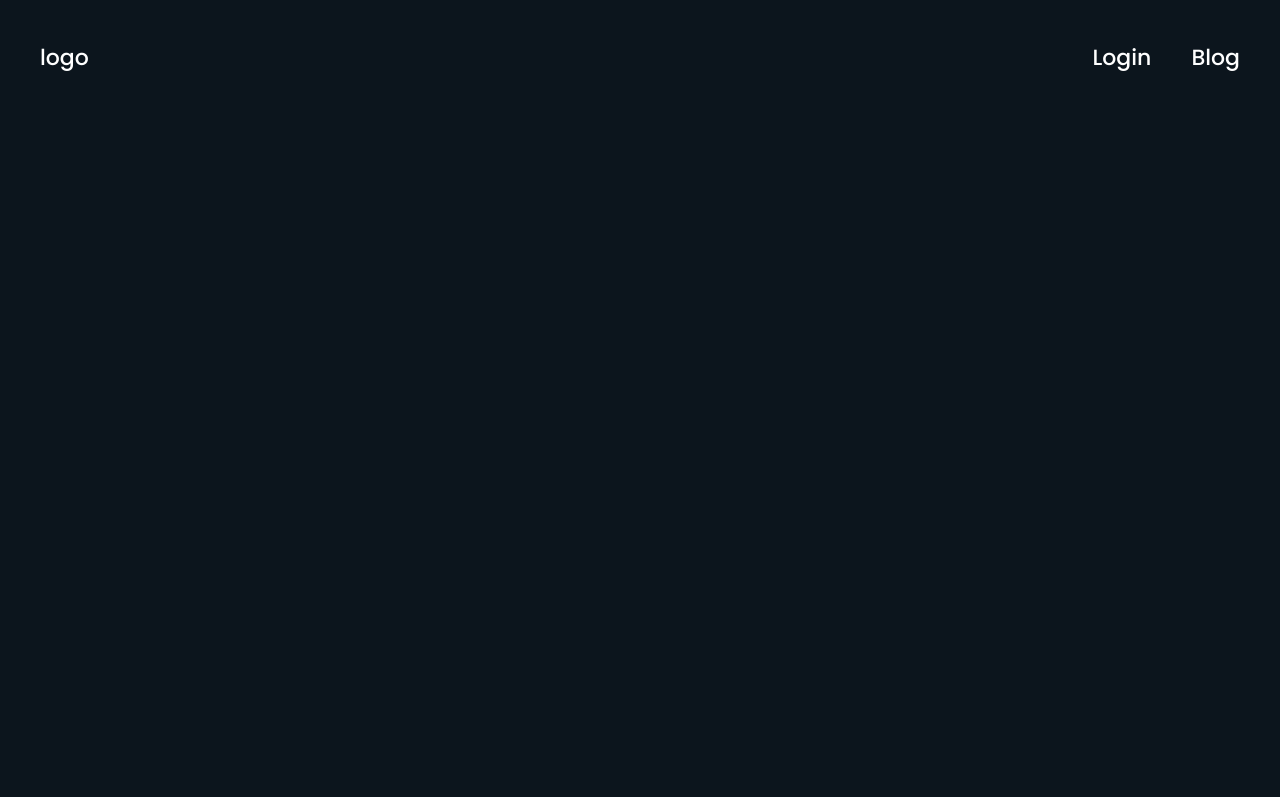
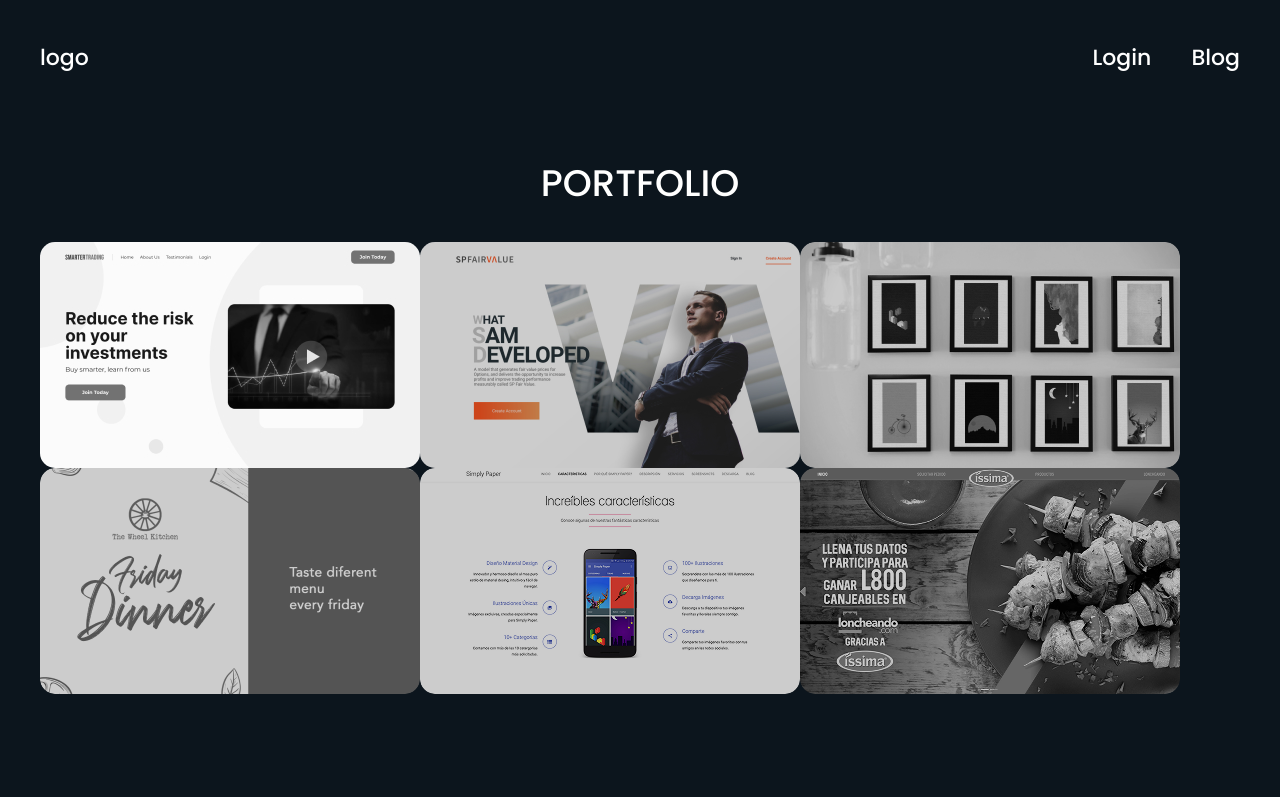
Before and after one commit to gelionix/homework-6, a plain HTML site: page index.html in a window 1280 px wide. Drawn offline with Linux system fonts and the light colour scheme.

Commit message:
add cards

```diff
--- a/css/styles.css
+++ b/css/styles.css
@@ -52,4 +52,26 @@ body{
     border: none;
     padding: 0;
     float: right;
+    margin-left: 40px;
 } */
+
+.portfolio{
+    padding: 50px 0 100px;
+}
+
+.portfolio-title{
+    margin-bottom: 40px;
+    text-align: center;
+}
+.portfolio-card{
+    height: 226px;
+    border-radius: 15px;
+    overflow: hidden;
+    float: left;
+}
+
+.portfolio-card img{
+    width: 100%;
+    height: 100%;
+    object-fit: cover;
+}
--- a/index.html
+++ b/index.html
@@ -30,8 +30,36 @@
     </header>
 
     <main>
-        <section></section>
-        <section></section>
+        <section class="hero">
+            <div class="container">
+
+            </div>
+        </section>
+        <section class="portfolio">
+            <div class="container">
+                <h2 class="portfolio-title title">Portfolio </h2>
+                <div class="portfolio-cards clearfix">
+                    <div class="portfolio-card">
+                        <img src="img/card-1.jpg" alt="content image">
+                    </div>
+                    <div class="portfolio-card">
+                        <img src="img/card-2.jpg" alt="content image">
+                    </div>
+                    <div class="portfolio-card">
+                        <img src="img/card-3.png" alt="content image">
+                    </div>
+                    <div class="portfolio-card">
+                        <img src="img/card-4.png" alt="content image">
+                    </div>
+                    <div class="portfolio-card">
+                        <img src="img/card-5.png" alt="content image">
+                    </div>
+                    <div class="portfolio-card">
+                        <img src="img/card-6.png" alt="content image">
+                    </div>
+                </div>
+            </div>
+        </section>
         <section></section>
     </main>
 
```
